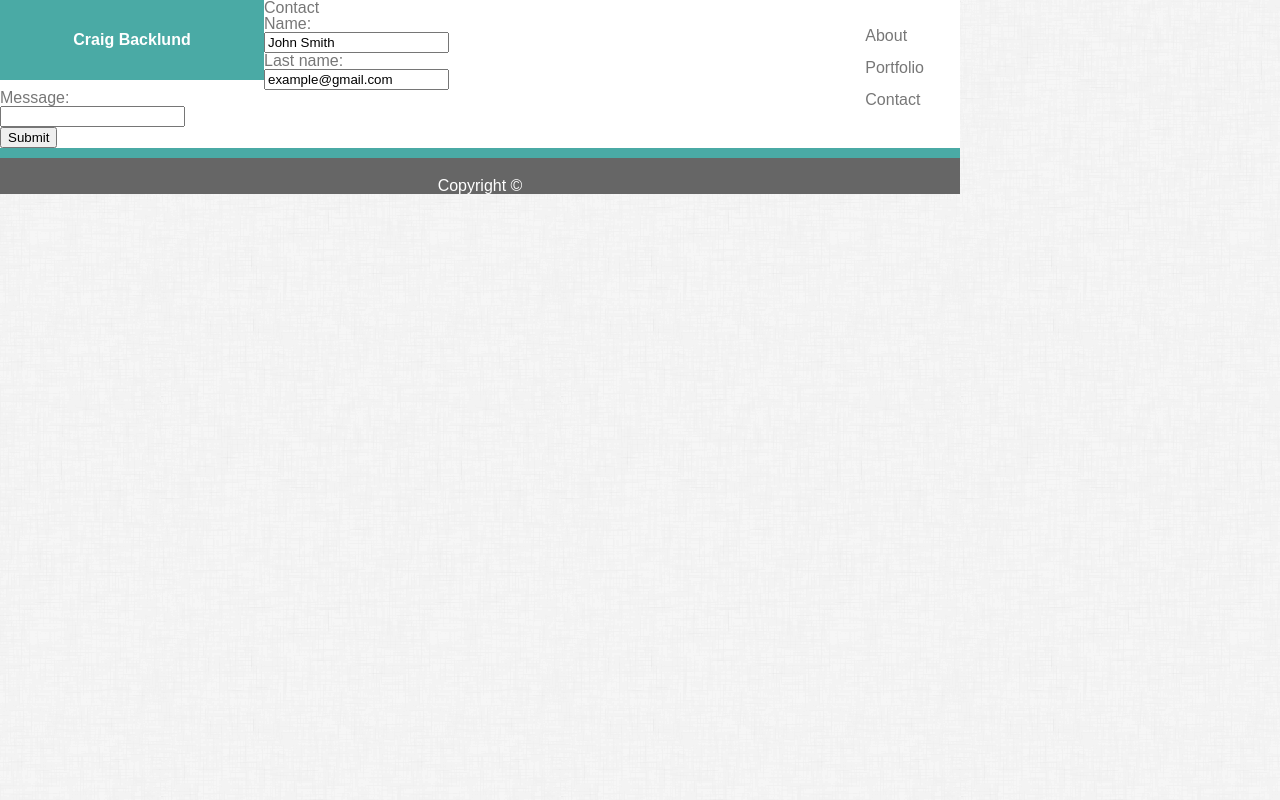
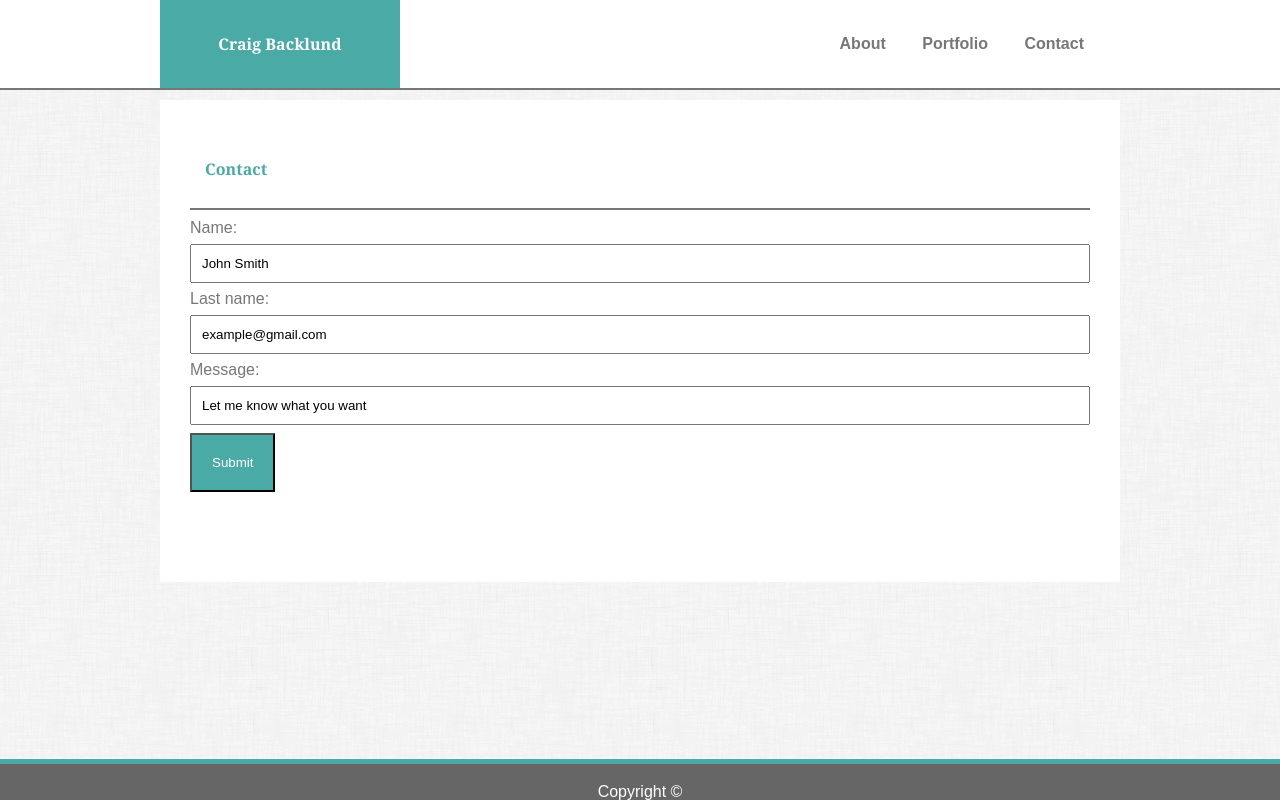
Before and after one commit to cbacklund/Basic-Portfolio, a plain HTML site: page contact.html in a window 1280 px wide. Drawn offline with Linux system fonts and the light colour scheme.

Commit message:
committing my nearly final edits to homework

```diff
--- a/assets/css/style.css
+++ b/assets/css/style.css
@@ -4,44 +4,45 @@ html {
     background-image: url("../images/dust_scratches.png");
 }
 
-main {
-    width: 960px;
-    margin: auto;
+header {
+    background-color: #ffffff;
+    line-height: 3em;
+    font-weight: bold;
+    margin: 0 auto;
+    border-bottom: 2px solid #777777;
 }
-
-header {
+header h1 {
     background-color: #4aaaa5;
-    border-color: #cccccc;
-    color: white;
+    color: #ffffff;
+    display: inline-block;
     width: 200px;
-    line-height: 3em;
-    padding: 1em 2em;
-    font-weight: bold;
-    display: block;
-    float: left;
+    padding: 20px;
     text-align: center;
 }
 
 nav {
     background: #ffffff;
     float: right;
-    line-height: 3em;
     padding: 20px;
 }
-
+/* Containing the section in the middle of the page, centered */
 section {
     clear: both;
     background: #ffffff;
-    padding: 30px;
+    border-top-style: solid;
+    border-top-color: gray;
+    border-top-width: px;
+    width: 900px;
+    padding: 30px 30px 90px 30px;
+    margin: 10px auto;
 }
 
 section img {
     border-radius: 50%;
-    border-color: green;
+    border-color: gray;
     border-style: double;
     border-width: 10px;
     margin-bottom: 10px;
-
 }
 
 h1 {
@@ -50,20 +51,18 @@ h1 {
 
 section h1 {
     color: #4aaaa5;
+    font-weight: 900;
+    display: block;
+    border-bottom-color: #777777;
+    border-bottom-style: solid;
+    border-bottom-width: 2px;
+    padding: 15px;
+    margin-bottom: 10px;
     line-height: 3em;
-    border-bottom-style: solid;
-    border-bottom-color: gray;
-}
-
-nav li {
-    margin: 0;
-    padding: 0;
-    list-style: none;
-    float: left;
 }
 
 nav a {
-    display: block;
+    display: inline-block;
     line-height: 2em;
     padding: 0 1em;
     color: #777777;
@@ -74,33 +73,75 @@ nav a:hover {
     background-color: #4aaaa5;
     color: white;
 }
-
-footer{
+/* Footer elements. Including a sticky footer */
+footer {
+    position: fixed;
+    left: 0;
+    bottom: 0;
+    width: 100%;
+    border-top: 5px solid #4aaaa5;
     background-color: #666666;
+    padding-top: 20px;
     color: white;
-    padding-top: 20px;
     text-align: center;
-    border-top: 10px solid #4aaaa5;
-    position: -webkit-sticky; /* Safari */
-    position: sticky;
-}
+    margin-top: 50px;
+ }
+/* Containing the header inside the same width as the section element */
 
 .head {
     width: 960px;
-    background: white;
+    margin: 0 auto;
+    background: #ffffff;
 }
 
+/* Dragging the labels over the pictures */
 port1 img {
     position: relative;
 }
 
 .port1 p {
-    display: block;
     background: #4aaaa5;
-    padding: 20px;
+    padding: 10px;
     color: white;
     text-align: center;
     width: 200px;
-    position: absolute;
-    margin-top: -40px;
+    position: relative;
+    margin-top: -80px;
+    margin-left: 32px;
+    margin-bottom: 80px;
+    border-bottom-left-radius: 30px;
+    border-bottom-right-radius: 30px;
 }
+/* Floating a couple images to the right*/
+.imgFloat {
+    float: right;
+}
+.picFloat {
+    float: left;
+    padding-right: 20px;
+}
+.clearfix::after {
+    content: "";
+    clear: both;
+    display: table;
+}
+
+.formBtn {
+    text-align: center;
+    background-color: #4aaaa5;
+    color: #ffffff;
+    padding: 20px;
+}
+
+input[type=text], [type=email] {
+    width: 100%;
+    padding: 10px;
+    margin: 8px 0;
+    box-sizing: border-box;
+}
+input[type=submit] {
+    background-color: #4aaaa5;
+    color: #ffffff;
+    padding: 20px;
+    text-align: center;
+}
--- a/contact.html
+++ b/contact.html
@@ -7,17 +7,21 @@
     <link href="assets/css/style.css" rel="stylesheet" type="text/css">
 </head>
 <body>
+
+    <header>
         <div class="head">
-    <header>Craig Backlund</header>
+            <h1>Craig Backlund</h1>
 
-        <nav>
-                <a href="about.hmtl" title="About Me Page">About</a>
+                <nav class="clearfix">
+                    <a href="index.html" title="About Me Page">About</a>
                     <a href="portfolio.html" title="Portfolio of Craig">Portfolio</a>
-                <a href="contact.hmtl" title="Contact Craig Page">Contact</a>
+                    <a href="contact.html" title="Contact Craig Page">Contact</a>
                 </nav>
-    <div>
+        </div>
+    </header>
 
-    <h2>Contact</h2>
+    <section>
+        <h1>Contact</h1>
 
         <form action="/action_page.php">
                 Name:<br>
@@ -25,9 +29,13 @@
                 Last name:<br>
             <input type="email" name="email" value="example@gmail.com"><br>
                 Message:<br>
-        <input type="text" name="message" <br><br>
+            <input type="text" name="message" value="Let me know what you want"<br><br>
+
             <input type="submit" value="Submit">
+
         </form>
+
+    </section>
 
     <footer>
           <p>Copyright &#169;</p>
```
Also changed, not shown: index.html (+26 -12 lines), portfolio.html (+15 -12 lines). Lines whose indentation alone changed are shown as unchanged.
